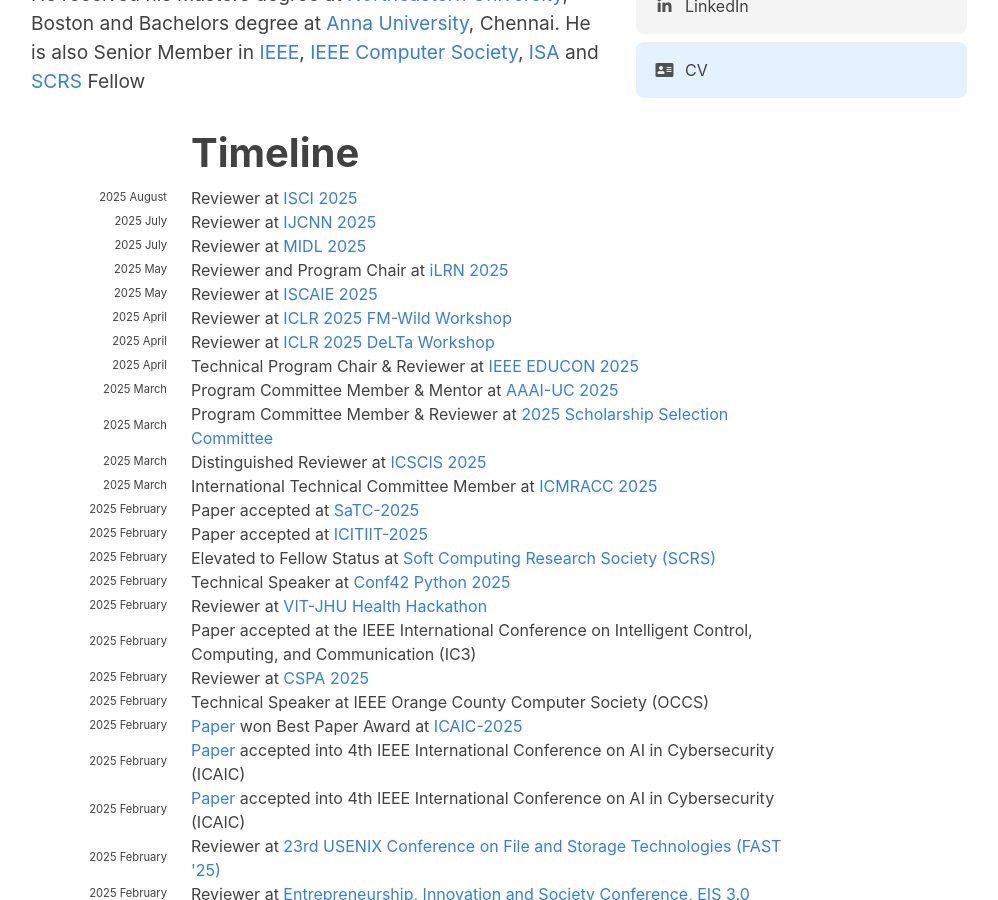
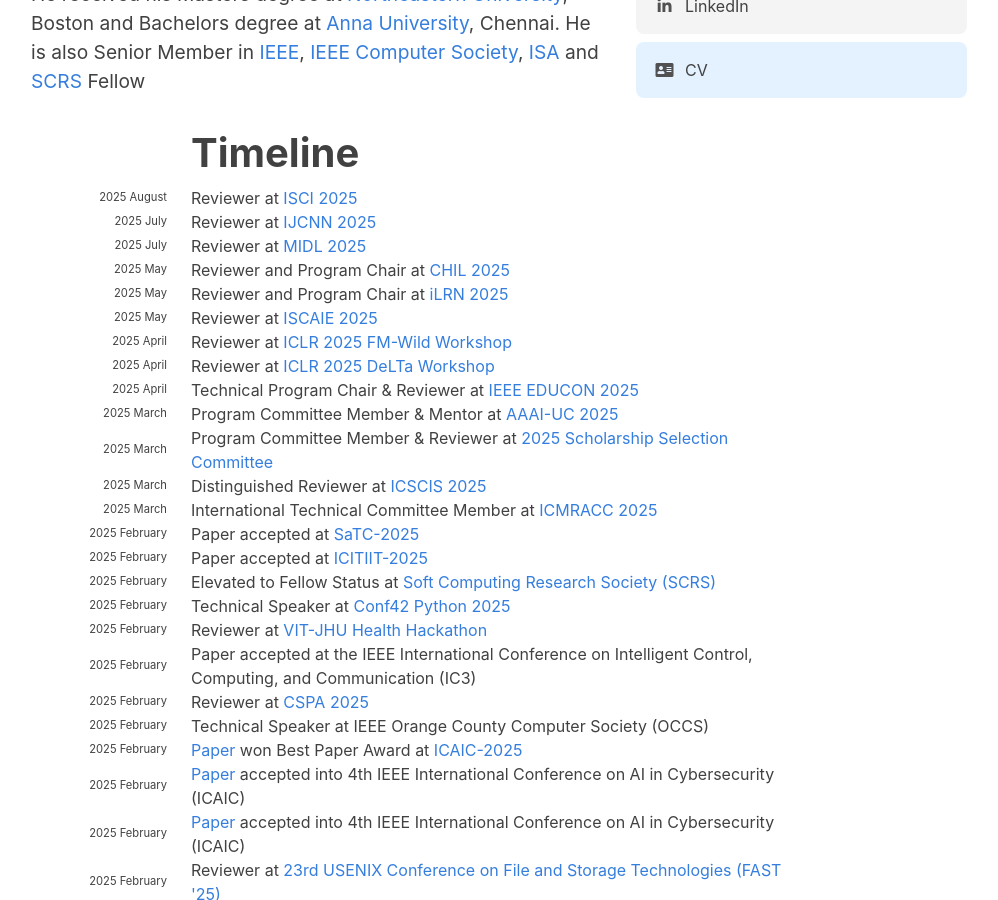
Before and after one commit to hariharanragothaman/hariharanragothaman.github.io, a Jekyll site: the page built from index.md, in a window 1280 px wide and 900 px high, scrolled down 714 px. Shown: the whole window, without its empty margins (141-1139 px from the left). Built offline with Jekyll 4.4.1, drawn with Linux system fonts in a browser that asks for light colours; nearby versions of some CDN libraries; some web fonts are replaced.

Commit message:
Polishes and Updates

```diff
--- a/_data/news.yaml
+++ b/_data/news.yaml
@@ -17,6 +17,10 @@
   description: Reviewer at <a href="https://2025.midl.io/">MIDL 2025</a>
 
 #-------------------------------------------- June  ------------------------------------------------------------------------------------------------------------------------------------------------------
+- year: 2025
+  year-extra: May
+  description: Reviewer and Program Chair at <a href="https://chil.ahli.cc/">CHIL 2025</a>
+
 - year: 2025
   year-extra: May
   description: Reviewer and Program Chair at <a href="https://www.immersivelrn.org/ilrn2025/organizing-committee/">iLRN 2025</a>
```
